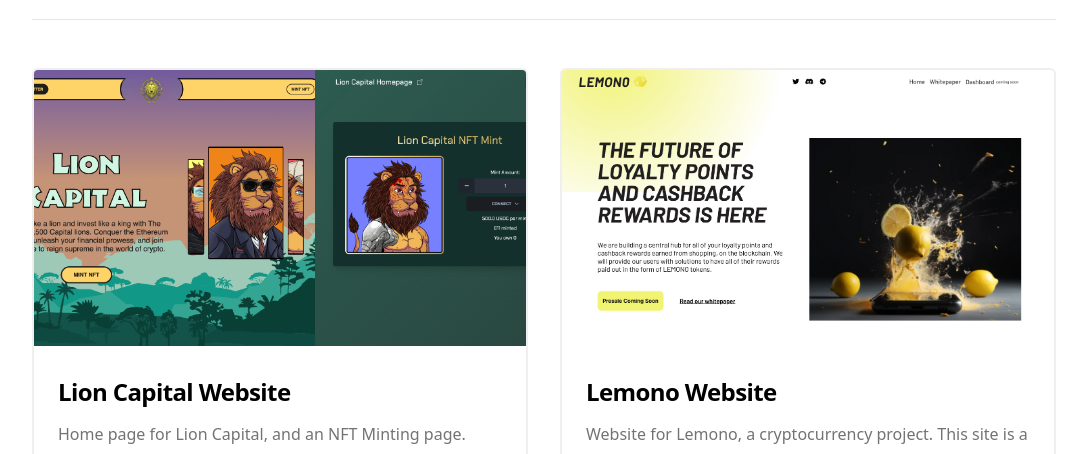
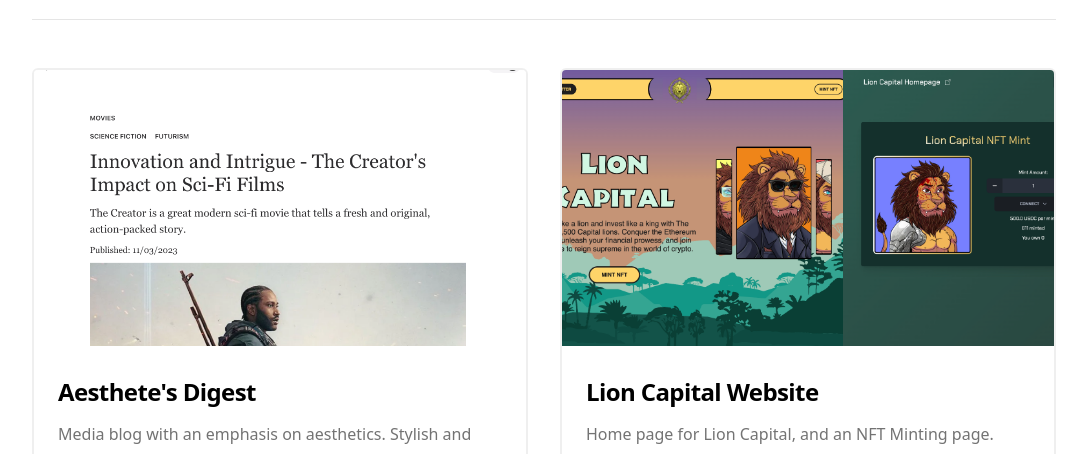
Before and after one commit to christianrhodes18/Tailwind-Nextjs-Portfolio, a Next.js app: page /projects in a window 1280 px wide. Shown: the part 265-719 px from the top of the page, without its empty margins (96-1183 px from the left). Built offline with nearby package versions, Linux system fonts and the light colour scheme; no server answers.

Commit message:
add project

```diff
--- a/data/projectsData.ts
+++ b/data/projectsData.ts
@@ -1,4 +1,11 @@
 const projectsData = [
+  {
+    title: "Aesthete's Digest",
+    description:
+      'Media blog with an emphasis on aesthetics. Stylish and sleek responsive designs with framer motion animations and features like light/dark mode and post filtering. ',
+    imgSrc: '/static/images/aesthetesdigest.png',
+    hrefLive: 'https://www.aesthetesdigest.com',
+  },
   {
     title: 'Lion Capital Website',
     description:
```
Also changed, not shown: public/static/images/aesthetesdigest.png (added).
